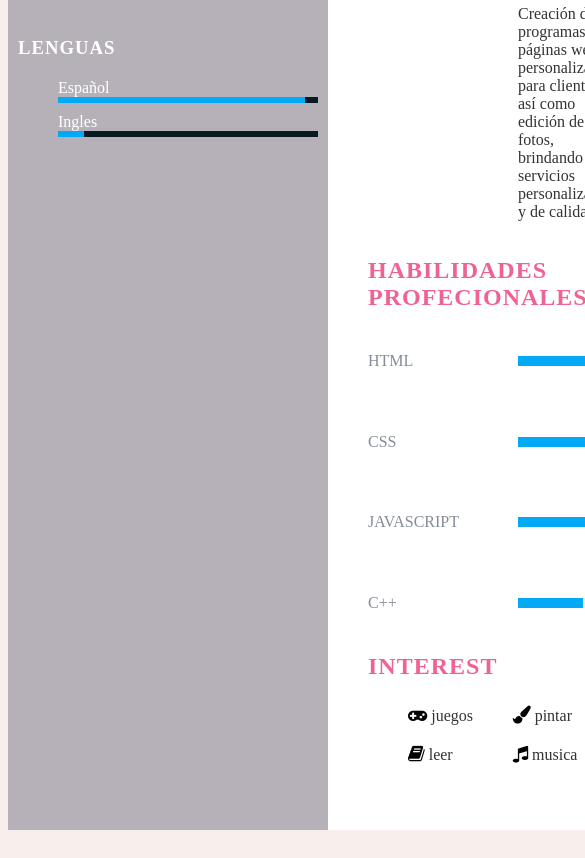
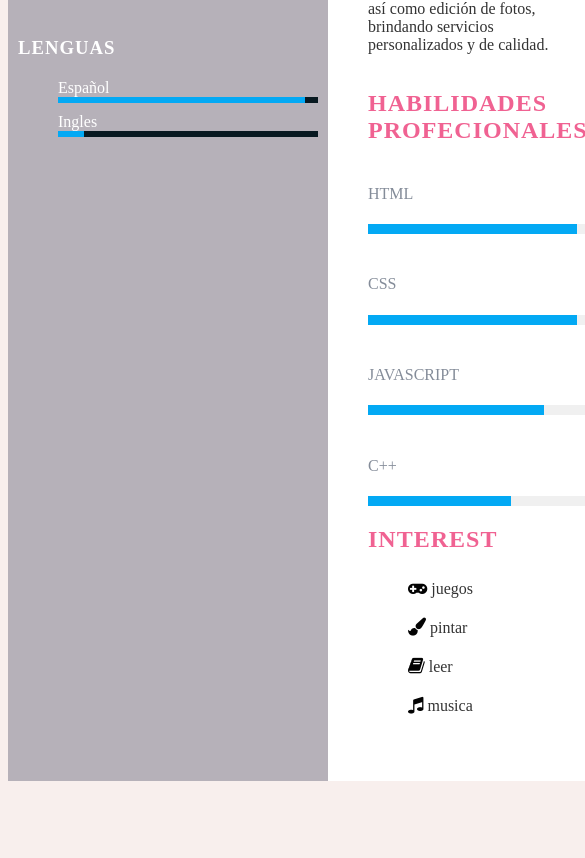
Before and after one commit to Yas1329223/curriculum, a plain HTML site: page index.html in a window 390 px wide. Shown: the part 980-1838 px from the top of the page, 585 px wide, since content can reach past the window. After the commit the page ends 1789 px from the top, so only its background shows below. Drawn offline with Linux system fonts and the light colour scheme.

Commit message:
Update slyle.css

```diff
--- a/css/slyle.css
+++ b/css/slyle.css
@@ -300,7 +300,7 @@ p
 
 @media (max-width: 600px)
 {
-    .about.box
+    .about .box
     {
         flex-direction: column;
     }
@@ -310,11 +310,10 @@ p
     }
     .interest ul
     {
-        grid-template-colums: repeat(1,1fr);
+        grid-template-columns: repeat(1,1fr);
     }
     .skills .box
     {
-        rid-template-colums: repeat(1,1fr);
+        grid-template-columns: repeat(1,1fr);
     }
-
 }
```
